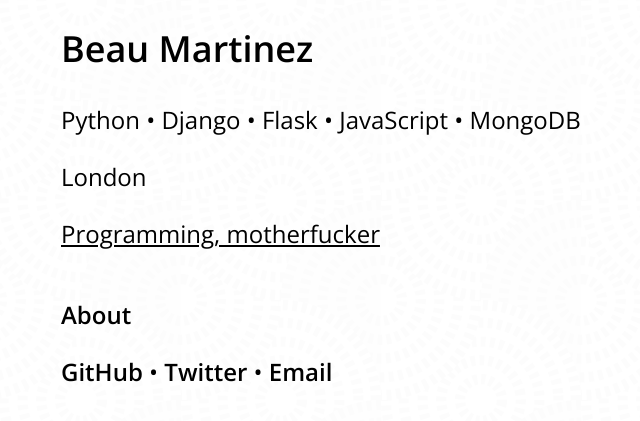
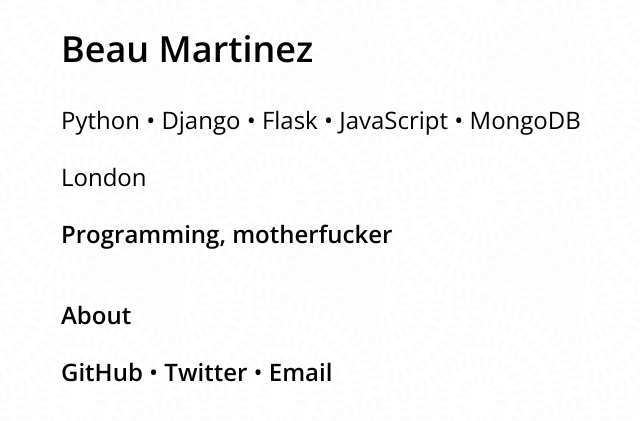
Before and after one commit to beaumartinez/home, a Flask app: page / in a window 1280 px wide. Shown: the top 421 px of the page, without its empty margins (219-859 px from the left). Run offline with Flask 2, Linux system fonts and the light colour scheme; some libraries are stand-ins or nearby versions.

Commit message:
Revert "Underline tagline"
This reverts commit f18a13d4627aa981dcdb17e3e8088002092269d5.

```diff
--- a/home/templates/home.html
+++ b/home/templates/home.html
@@ -36,8 +36,8 @@
         }
 
         .tagline {
+            font-weight: bold;
             margin-bottom: 0;
-            text-decoration: underline;
         }
     </style>
 
```
